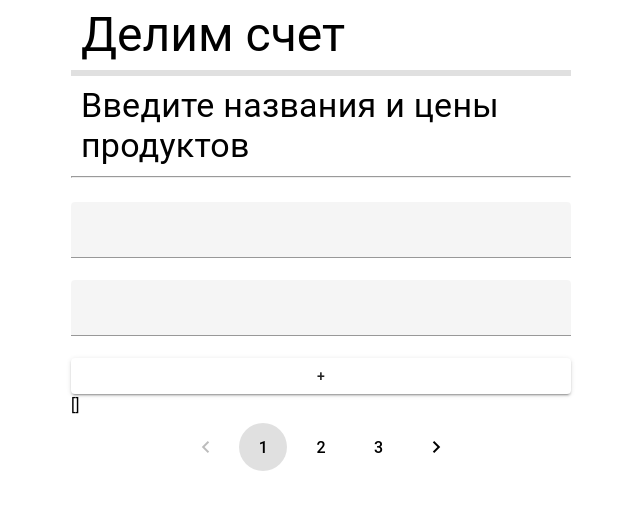
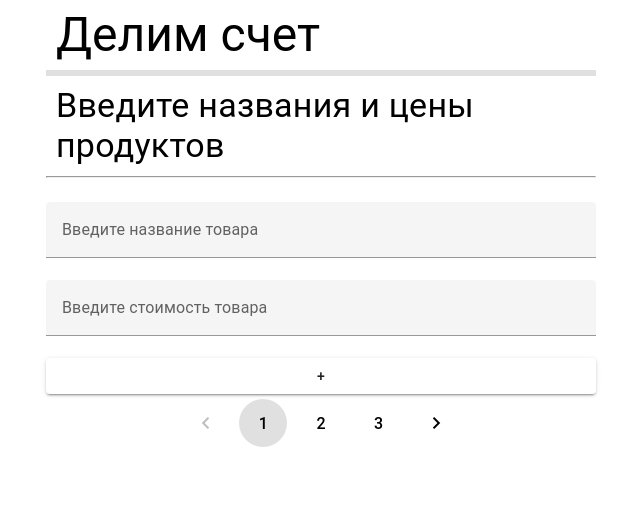
Before and after one commit to FavoriteCoffee/test-task-1, a Vue app: page /two in a window 1280 px wide. Shown: the top 510 px of the page, without its empty margins (319-959 px from the left). Built offline with nearby package versions, Linux system fonts and the light colour scheme.

Commit message:
Внесены косметические изменения

```diff
--- a/src/App.vue
+++ b/src/App.vue
@@ -1,5 +1,5 @@
 <template>
-  <div class="conteiner-fuild" style="max-width: 500px; margin: 0 auto;">
+  <div class="conteiner-fuild" style="max-width: 550px; margin: 0 auto;">
 
     <div class="text-h3" style="margin: 10px">Делим счет</div>
     <v-divider :thickness="6"></v-divider>
--- a/src/BuyersNames.vue
+++ b/src/BuyersNames.vue
@@ -7,7 +7,7 @@
   <div v-for="(buyer, ind) in this.$store.state.buyers" :key="ind">
     <v-card
       class="mx-auto"
-      max-width="450"
+      max-width="500"
       variant="outlined"
       style="margin-bottom: 10px;">
 
@@ -22,7 +22,7 @@
     </v-card>
   </div>
 
-  <v-text-field @change="this.$store.state.tempBuyerName = $event.target.value">
+  <v-text-field label="Введите имя" @change="this.$store.state.tempBuyerName = $event.target.value">
 
   </v-text-field>
   <v-btn @click="this.$store.commit('addBuyer', this.$store.state.tempBuyerName)">+</v-btn>
--- a/src/ProductsAndPrices.vue
+++ b/src/ProductsAndPrices.vue
@@ -7,36 +7,33 @@
   <div v-for="(product, ind) in this.$store.state.products" :key="ind">
     <v-card
       class="mx-auto"
-      max-width="450"
+      max-width="500"
       variant="outlined"
       style="margin-bottom: 10px;">
 
-      <v-card-actions style=" border-bottom: #777;">
-        <h3 style="float: left; margin-right: 100px;">{{ product.name }} - {{ product.cost }}</h3>
-        <div style="float: right">
+      <v-card-actions style="float: right; border-bottom: #777; max-width: 200px;">
           <v-btn variant="outlined" @click="this.$store.commit('delProduct', ind)">X</v-btn>
           <v-btn variant="outlined">править</v-btn>
-        </div>
-
       </v-card-actions>
 
-      <v-card-item>
-        <div>
+      <v-card-item style="float: left; max-width: 350px; margin: 0;">
+          <h3 style="float: top; margin-right: 100px;">{{ product.name }} - {{ product.cost }}</h3>
+        <div style="float: bottom">
           <div style="float: left; margin-right: 15px;">
             <p>кто платил?</p>
 
             <v-radio-group v-for="(buyer, ind) in this.$store.state.buyers" :key="ind" v-model="product.buyer">
-              <v-radio  :label="buyer.name" :value="ind"></v-radio>
+              <v-radio  :label="buyer.name" :value="ind" style="margin-bottom: 19px"></v-radio>
             </v-radio-group>
 
           </div>
 
-          <div >
+          <div style="float: right">
             <p>кто ел?</p>
             <div v-for="(buyer, ind) in this.$store.state.buyers" :key="ind">
               <v-checkbox  style="margin: 0; padding: 0;" :label="buyer.name" :value="ind" v-model="product.eaters"></v-checkbox>
             </div>
-          </div>
+        </div>
         </div>
       </v-card-item>
 
@@ -46,14 +43,12 @@
   </div>
 
 
-  <v-text-field @blur="this.$store.state.tempProduct.name = $event.target.value" v-model="this.$store.state.tempProduct.name">
+  <v-text-field label="Введите название товара" @blur="this.$store.state.tempProduct.name = $event.target.value" v-model="this.$store.state.tempProduct.name">
   </v-text-field>
-  <v-text-field @blur="this.$store.state.tempProduct.cost = $event.target.value" v-model="this.$store.state.tempProduct.cost">
+  <v-text-field label="Введите стоимость товара" @blur="this.$store.state.tempProduct.cost = $event.target.value" v-model="this.$store.state.tempProduct.cost">
   </v-text-field>
   <v-btn @click="this.$store.commit('addProduct')" style="width: 100%;" >+</v-btn>
 
-
-  {{ this.$store.state.products}}
 
 
 </template>
@@ -90,7 +85,6 @@ export default {
       }
     },
     getBuyerName(){
-      //return 'xui'
       console.log(this.$store.state.buyers[1].name)
       return String(this.$store.state.buyers[1].name)
     }
```
